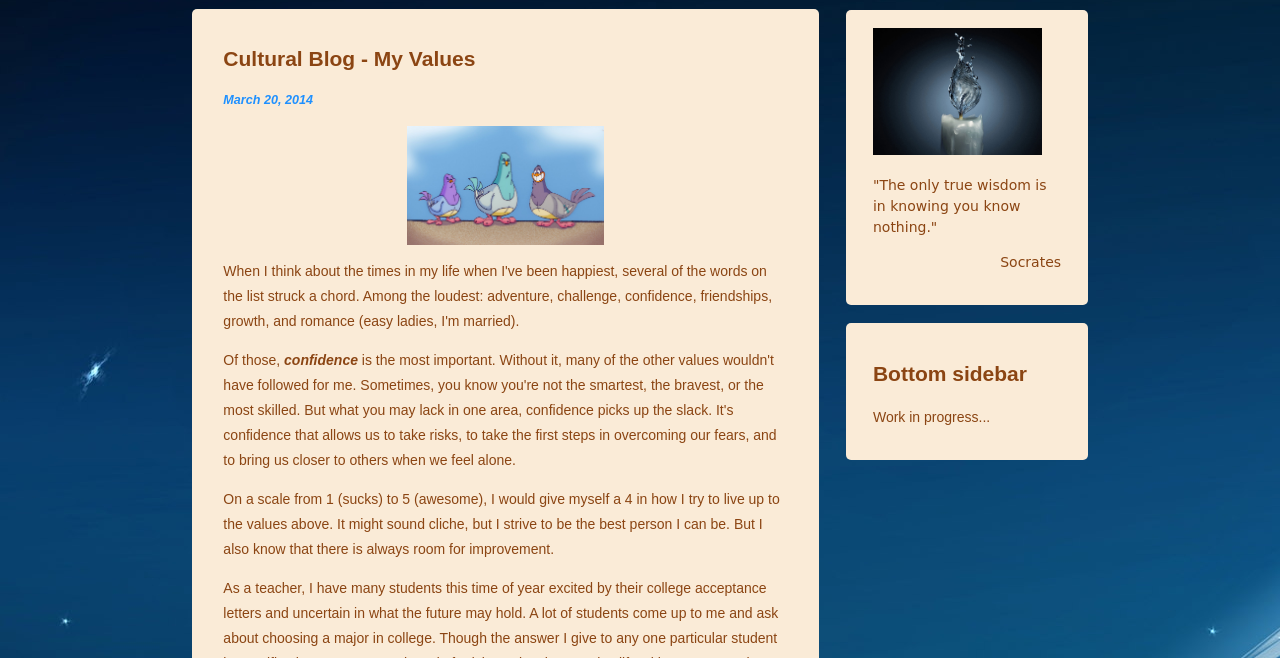
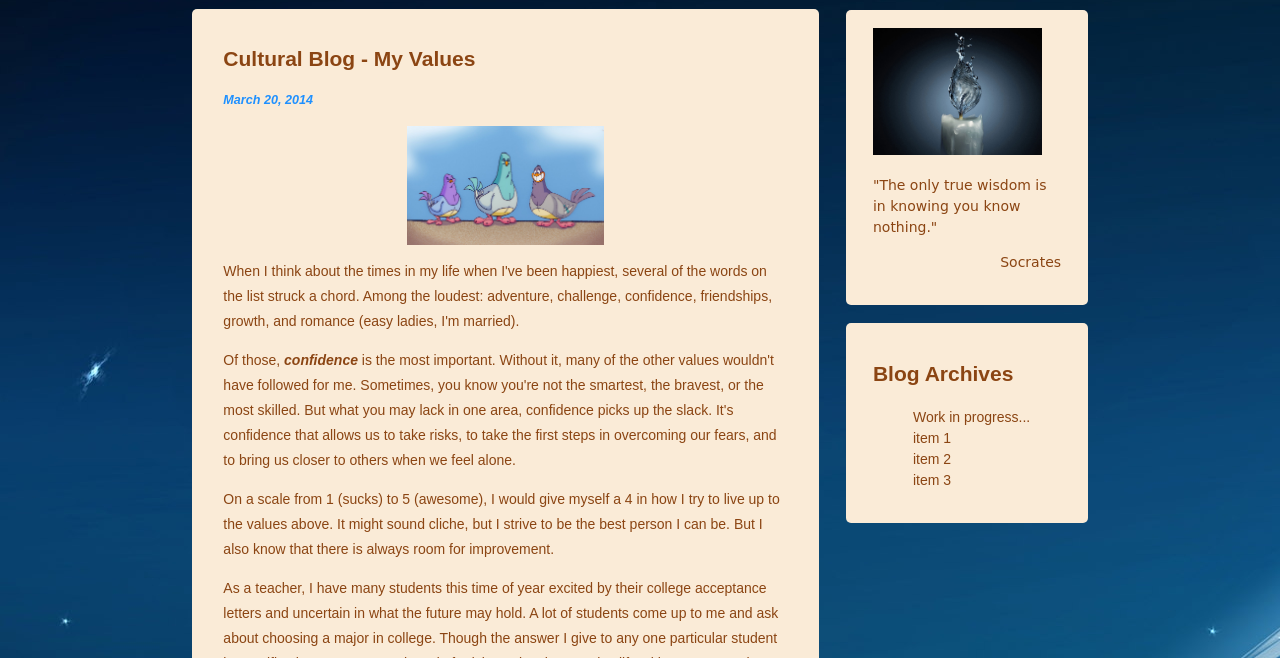
Before and after one commit to jpabico/jpabico.github.io, a plain HTML site: page blogs/blog_latest.html in a window 1280 px wide. Shown: the part 142-800 px from the top of the page. Drawn offline with Linux system fonts and the light colour scheme.

Commit message:
archive blog in bottom sidebar

```diff
--- a/blogs/blog_latest.html
+++ b/blogs/blog_latest.html
@@ -115,8 +115,12 @@
 
 <aside class="bottomSidebar">
    <article>
-      <h2>Bottom sidebar</h2>
-      <p>Work in progress...</p>
+      <h2>Blog Archives</h2>
+      <ul>Work in progress...
+         <li>item 1</li>
+         <li>item 2</li>
+         <li>item 3</li>
+      </ul>
    </article>
 </aside>
 
--- a/stylesheets/jpabicoblog.css
+++ b/stylesheets/jpabicoblog.css
@@ -139,6 +139,10 @@ a:hover, a:active {
 	padding: 2% 3%;
 }
 
+.bottomSidebar ul {
+	list-style-type: none;
+}
+
 .mainFooter {
 	width: 100%;
 	height: 40px;
```
